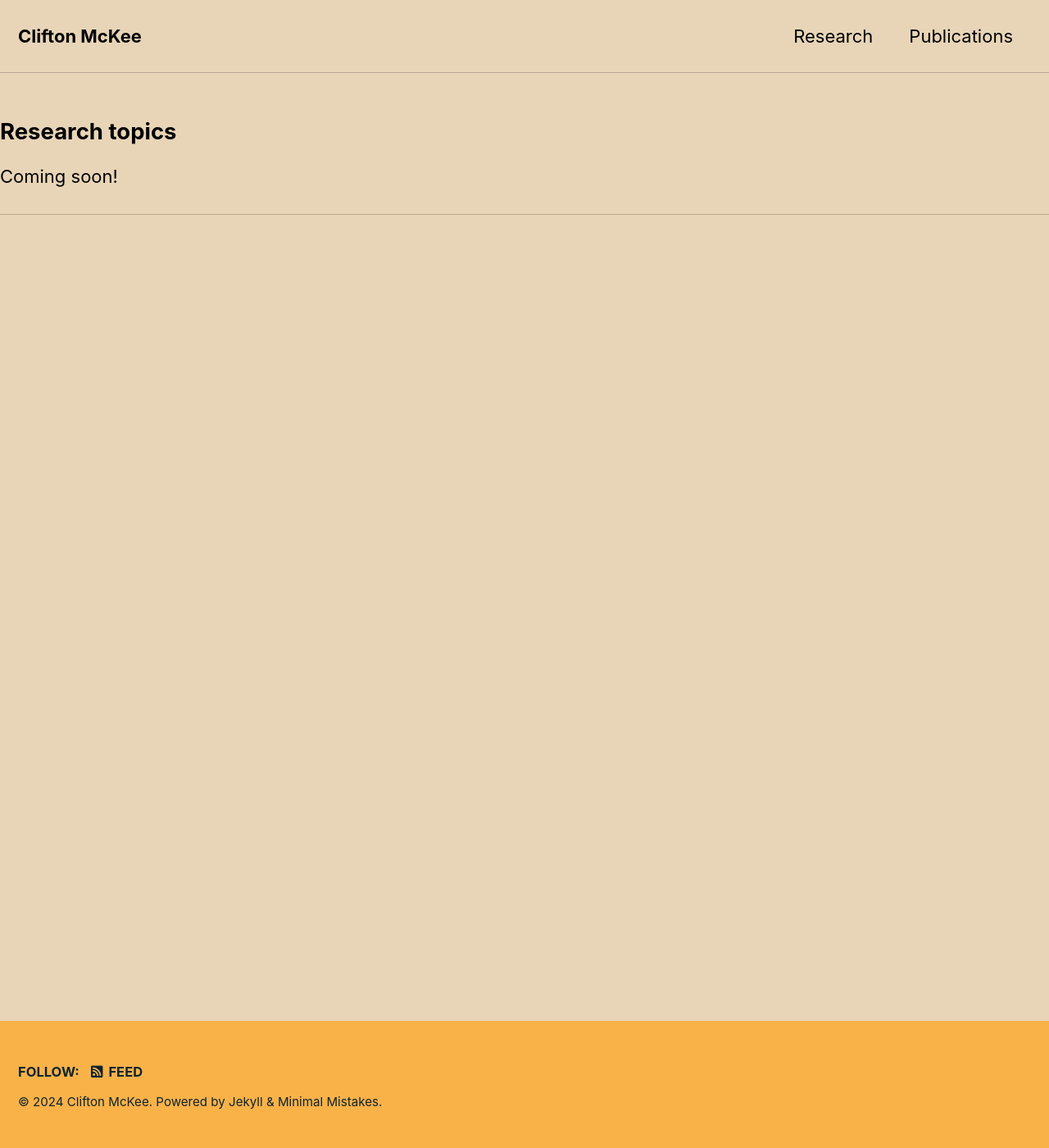
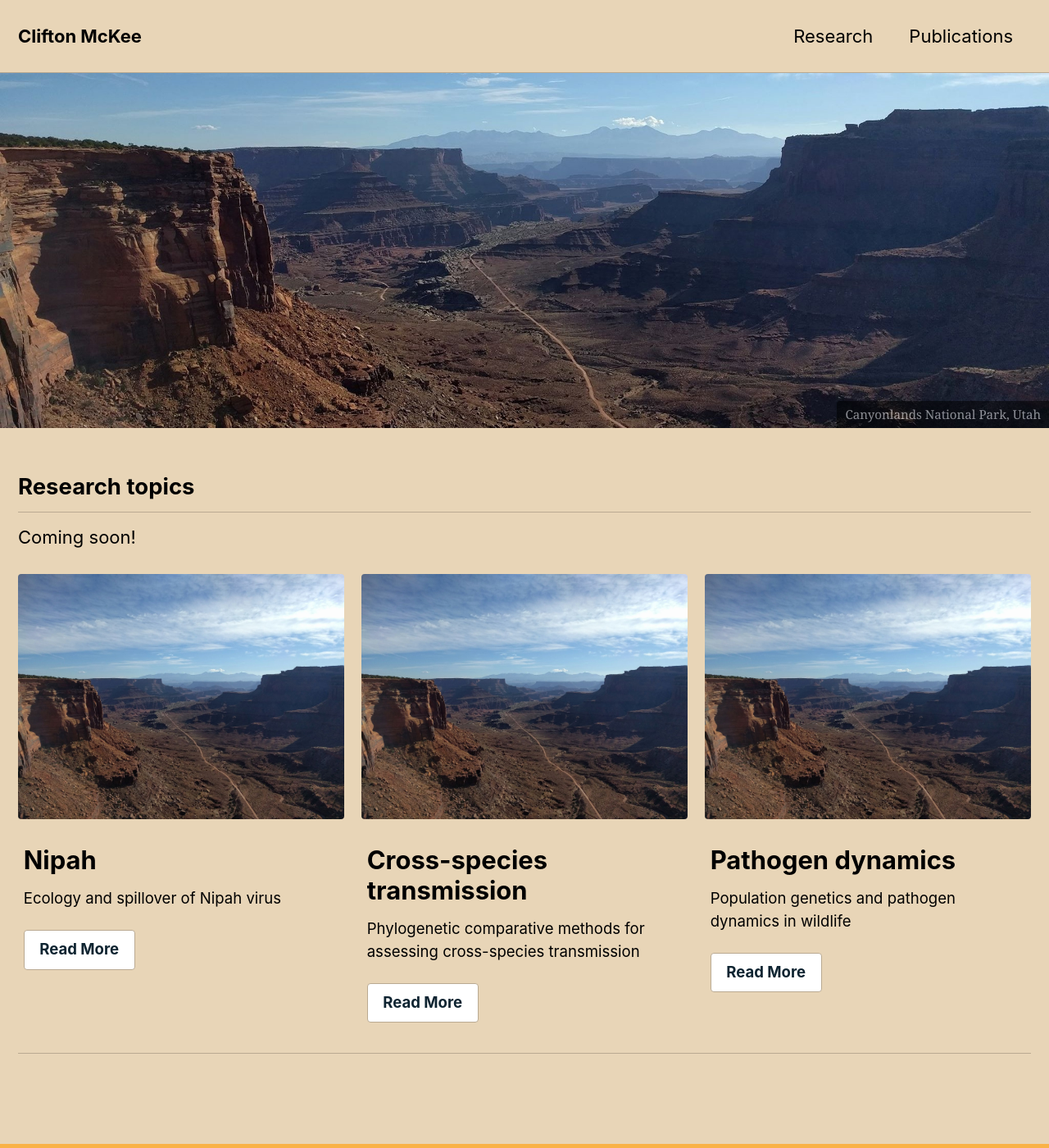
Before and after one commit to clifmckee/clifmckee.github.io, a Jekyll site: the page built from _pages/research.md, in a window 1280 px wide and 1400 px high. Shown: the whole window at 82% size. Built offline with Jekyll 4.4.1, drawn with Linux system fonts in a browser that asks for light colours; cached includes are drawn as plain includes; our own code applies the rules of GitHub Pages for plain Markdown files.

Commit message:
Update research content

```diff
--- a/_pages/nipah.md
+++ b/_pages/nipah.md
@@ -3,7 +3,7 @@ layout: single
 classes: wide
 author_profile: false
 permalink: /research/nipah
-title: "Nipah"
+title: "Ecology and spillover of Nipah virus"
 ---
 
 Nipah virus is a bat-borne infection that causes yearly outbreaks in Bangladesh with mortality >70% in human cases. I have contributed my expertise in bat biology and ecology to understand how human land use and animal behavior contribute to the emergence of Nipah virus at the human-animal interface. These insights are important for understanding how Nipah virus is maintained in bat populations and the seasonality of cross-species transmission to inform surveillance and prevention efforts.
--- a/_pages/research.md
+++ b/_pages/research.md
@@ -8,9 +8,21 @@ permalink: /research/
 feature_row:
   - image_path: images/canyonlands.jpg
     title: Nipah
-    excerpt: "Ecology and spillover of Nipah virus""
+    excerpt: "Ecology and spillover of Nipah virus"
     url: /research/nipah
-    btn_label: "Read more"
+    btn_label: "Read More"
+    btn_class: "btn--inverse"
+  - image_path: images/canyonlands.jpg
+    title: Cross-species transmission
+    excerpt: "Phylogenetic comparative methods for assessing cross-species transmission"
+    url: /research/phylo-methods
+    btn_label: "Read More"
+    btn_class: "btn--inverse"
+  - image_path: images/canyonlands.jpg
+    title: Pathogen dynamics
+    excerpt: "Population genetics and pathogen dynamics in wildlife"
+    url: /research/pathogen-dynamics
+    btn_label: "Read More"
     btn_class: "btn--inverse"
 ---
 
```
Also changed, not shown: _pages/pathogen-dynamics.md (+1 -1 lines), _pages/phylo-methods.md (+1 -1 lines).
